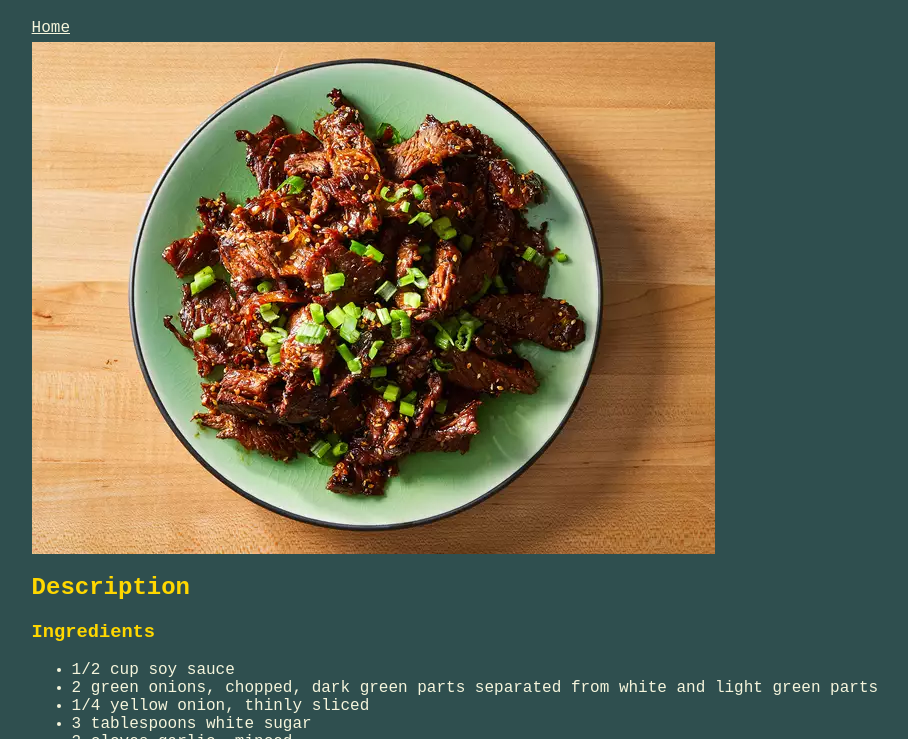
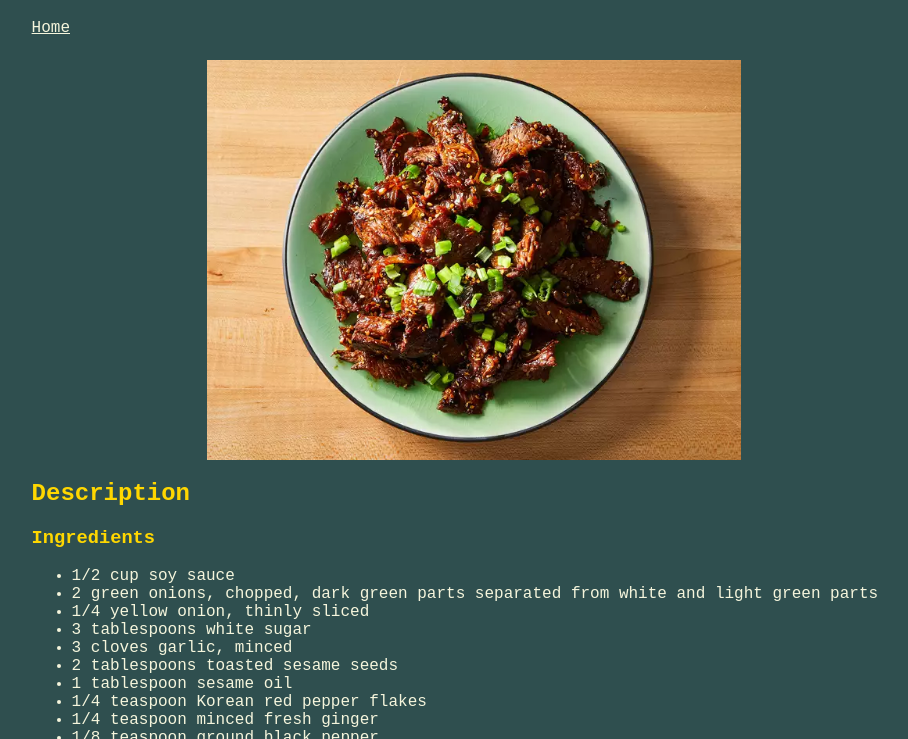
Before and after one commit to mgemzon/odin-recipes, a plain HTML site: page recipes/bulgogi.html in a window 1280 px wide. Shown: the part 61-800 px from the top of the page, without its empty margins (166-1074 px from the left). Drawn offline with Linux system fonts and the light colour scheme.

Commit message:
Display recipe image at center of page

```diff
--- a/recipes/bulgogi.html
+++ b/recipes/bulgogi.html
@@ -11,8 +11,8 @@
 <body>
     <div class="card">
         <h1 class="title">Bulgogi</h1>
-        <a href="../index.html">Home</a><br>
-        <img class="home-link" class="recipe-image" src="../images/bulgogi.webp" alt="Cooked beef bulgogi in a bowl">
+        <a class="home-link"href="../index.html">Home</a><br>
+        <img class="recipe-image" src="../images/bulgogi.webp" alt="Cooked beef bulgogi in a bowl">
         <h2>Description</h2>
         <h3>Ingredients</h3>
         <ul>
--- a/styles/stylesheet.css
+++ b/styles/stylesheet.css
@@ -35,7 +35,8 @@ li, a, p {
     display: block;
 }
 
-.recipe-img {
+.recipe-image {
     display: block;
+    height: 400px;
     margin: 0 auto;
 }
```
